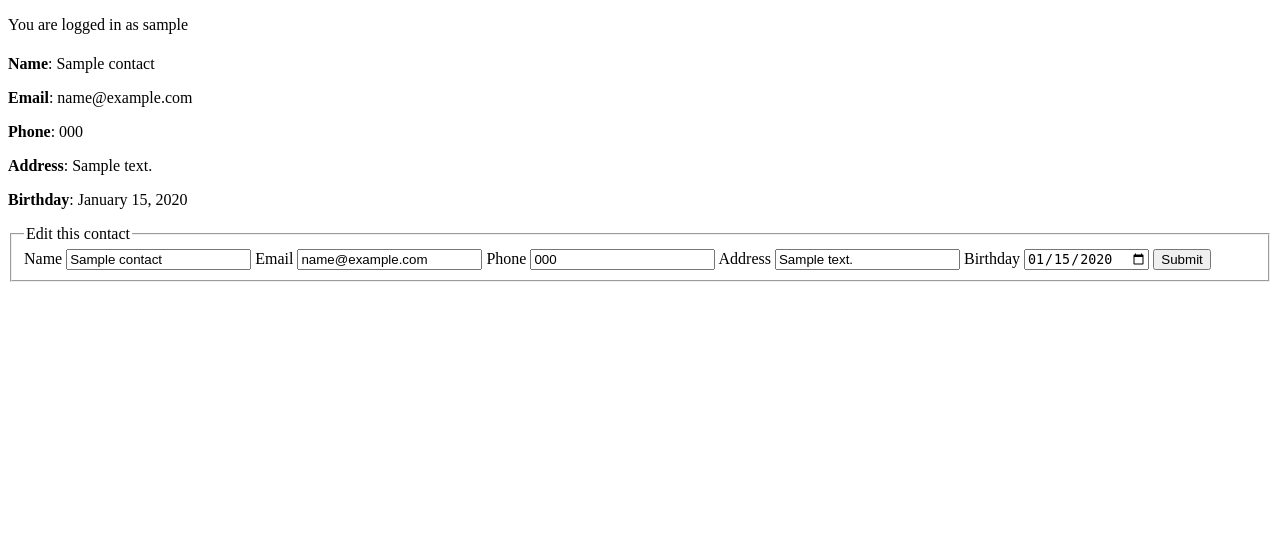
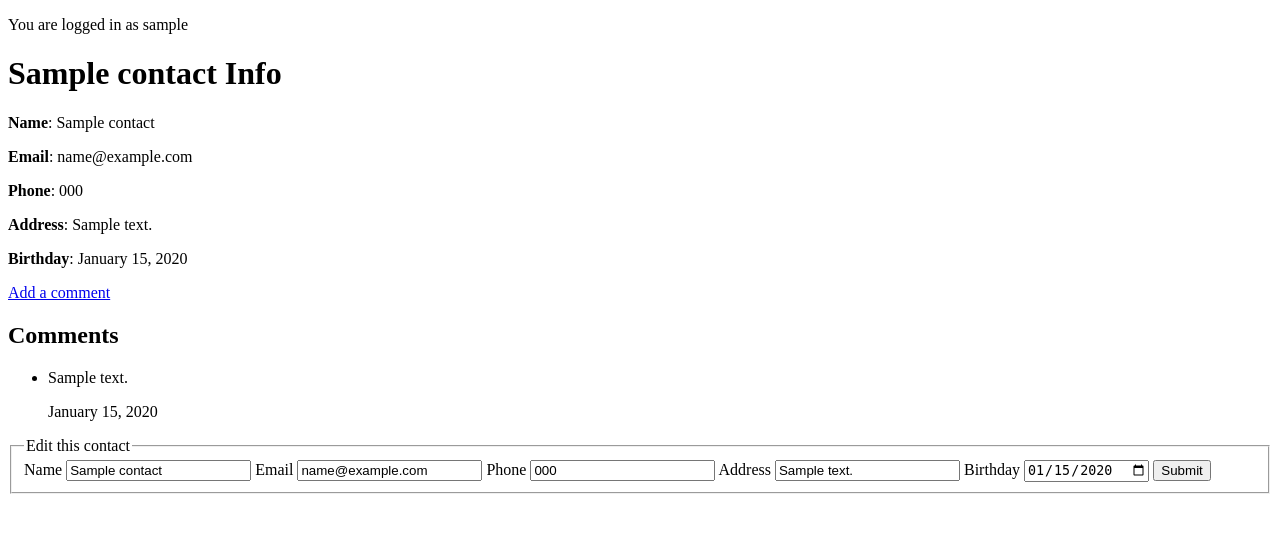
Before and after one commit to alexcrocha/ACS-1220-intouch, a Flask app: page /contact/1 in a window 1280 px wide. Shown: the part 44-577 px from the top of the page. Run offline with Flask 2, Linux system fonts and the light colour scheme; a user stored in the database is signed in; tables that the repository leaves empty hold one stand-in row (values such as "Sample post").

Commit message:
Add create comment

```diff
--- a/intouch_app/main/forms.py
+++ b/intouch_app/main/forms.py
@@ -1,6 +1,6 @@
 # Create your forms here.
 from flask_wtf import FlaskForm
-from wtforms import StringField, DateField, SubmitField
+from wtforms import StringField, TextAreaField, DateField, SubmitField
 from wtforms.validators import DataRequired, Length
 
 class ContactForm(FlaskForm):
@@ -12,3 +12,9 @@ class ContactForm(FlaskForm):
     address = StringField('Address')
     birthday = DateField('Birthday')
     submit = SubmitField('Submit')
+
+class CommentForm(FlaskForm):
+    """Form to create a contact."""
+    comment = TextAreaField('Name',
+        validators=[DataRequired(), Length(min=3, max=500)])
+    submit = SubmitField('Submit')
--- a/intouch_app/main/routes.py
+++ b/intouch_app/main/routes.py
@@ -1,8 +1,8 @@
 from flask import Blueprint, request, render_template, redirect, url_for, flash
-from flask_login import login_user, logout_user, login_required, current_user
+from flask_login import login_required, current_user
 from datetime import date, datetime
 from intouch_app.models import Contact, Comment, User
-from intouch_app.main.forms import ContactForm
+from intouch_app.main.forms import ContactForm, CommentForm
 
 from intouch_app.extensions import db
 
@@ -43,6 +43,8 @@ def create_contact():
 @login_required
 def contact_detail(contact_id):
     contact = Contact.query.get(contact_id)
+    comments = Comment.query.filter_by(contact_id=contact_id).all()
+
     if (contact is None or contact.user_id != current_user.id):
         return redirect(url_for('main.homepage'))
 
@@ -61,4 +63,29 @@ def contact_detail(contact_id):
         flash('Contact was updated successfully.')
         return redirect(url_for('main.contact_detail', contact_id=contact_id))
 
-    return render_template('contact_detail.html', contact=contact, form=form)
+    return render_template('contact_detail.html', contact=contact, comments=comments, form=form)
+
+
+@main.route('/contact/<contact_id>/create_comment', methods=['GET', 'POST'])
+@login_required
+def create_comment(contact_id):
+    contact = Contact.query.get(contact_id)
+    if (contact is None or contact.user_id != current_user.id):
+        return redirect(url_for('main.homepage'))
+
+    form = CommentForm()
+
+    # if form was submitted and contained no errors
+    if form.validate_on_submit():
+        new_comment = Comment(
+            comment = form.comment.data,
+            created_on = datetime.now(),
+            contact_id = contact.id
+        )
+        db.session.add(new_comment)
+        db.session.commit()
+
+        flash('New comment was created successfully.')
+        return redirect(url_for('main.contact_detail', contact_id=contact.id))
+
+    return render_template('create_comment.html', contact=contact, form=form)
--- a/intouch_app/templates/contact_detail.html
+++ b/intouch_app/templates/contact_detail.html
@@ -2,11 +2,7 @@
 
 {% block content %}
 
-<h1>{{ contact.title }}</h1>
-
-{% if current_user.is_authenticated %}
-
-{% endif %}
+<h1>{{ contact.name }} Info</h1>
 
 <p>
     <strong>Name</strong>: {{ contact.name }}
@@ -28,6 +24,20 @@
 <p>
     <strong>Birthday</strong>: {{ contact.birthday.strftime('%B %d, %Y') }}
 </p>
+{% endif %}
+
+<a href="/contact/{{ contact.id }}/create_comment">Add a comment</a>
+
+{% if comments %}
+<h2>Comments</h2>
+<ul>
+    {% for comment in comments %}
+    <li>
+        <p>{{ comment.comment }}</p>
+        <p>{{ comment.created_on.strftime('%B %d, %Y') }}</p>
+    </li>
+    {% endfor %}
+</ul>
 {% endif %}
 
 <form method="POST" action="{{ url_for('main.contact_detail', contact_id=contact.id) }}">
```
Also changed, not shown: intouch_app/templates/create_comment.html (added, +22 -0 lines), intouch_app/database.db.
